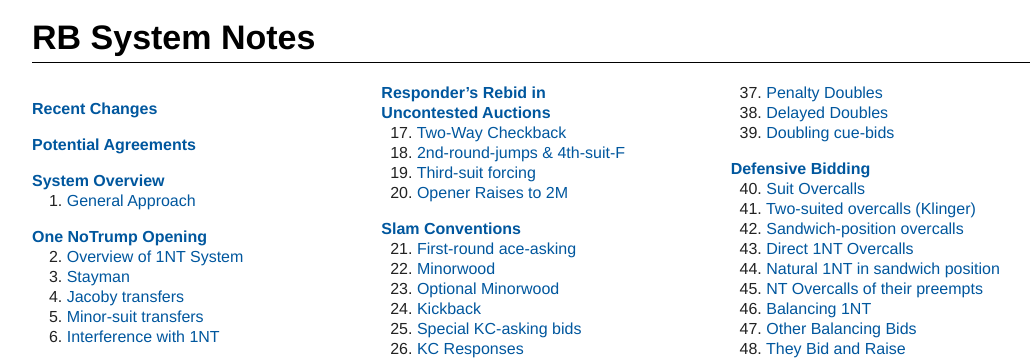
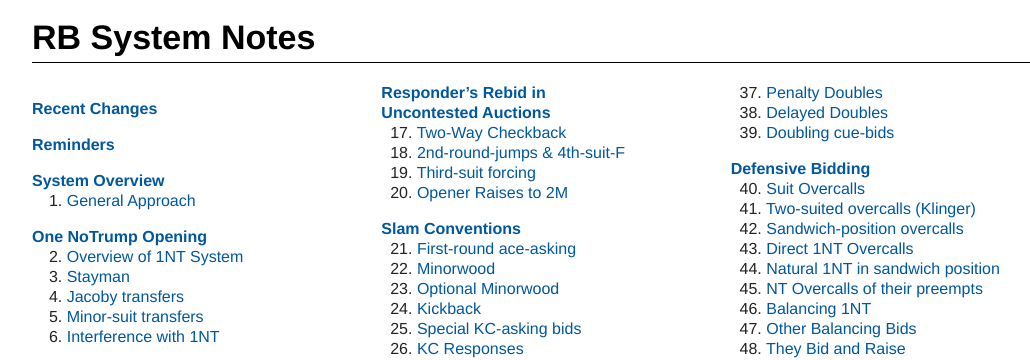
Before and after one commit to kjraywood/kjraywood.github.io, a Jekyll site: the page rbsys/index.html, which Jekyll copies as it is, in a window 1280 px wide. Shown: the top 360 px of the page, without its empty margins (108-1138 px from the left). Built offline with Jekyll 4.4.1, drawn with Linux system fonts in a browser that asks for light colours.

Commit message:
add link to reminders

```diff
--- a/rbsys/index.html
+++ b/rbsys/index.html
@@ -19,7 +19,7 @@
 <p><a href="changelog.html"><strong>Recent Changes</strong></a></p>
 </div>
 <div class="paragraph">
-<p><a href="staging.html"><strong>Potential Agreements</strong></a></p>
+<p><a href="reminders.html"><strong>Reminders</strong></a></p>
 </div>
 <div class="paragraph">
 <p><a href="system.html#_system_overview"><strong>System Overview</strong></a><br>
```
